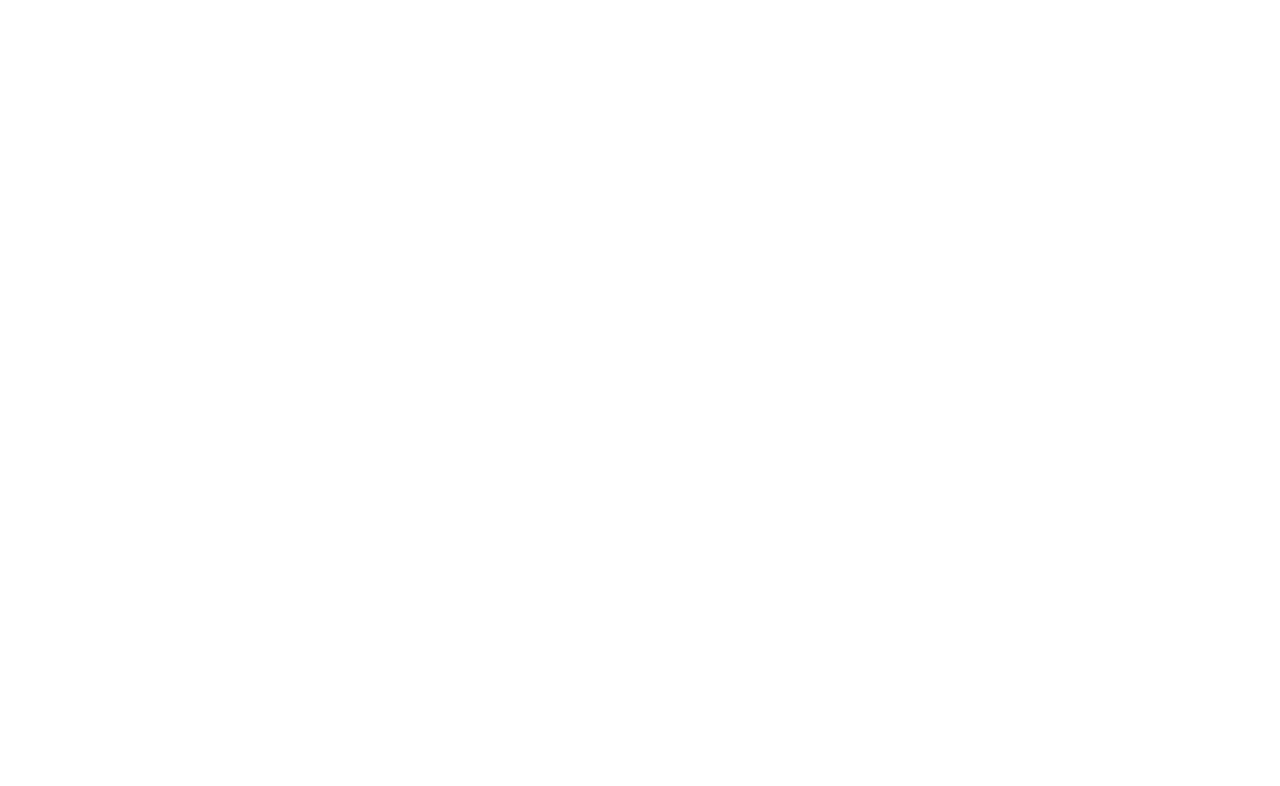
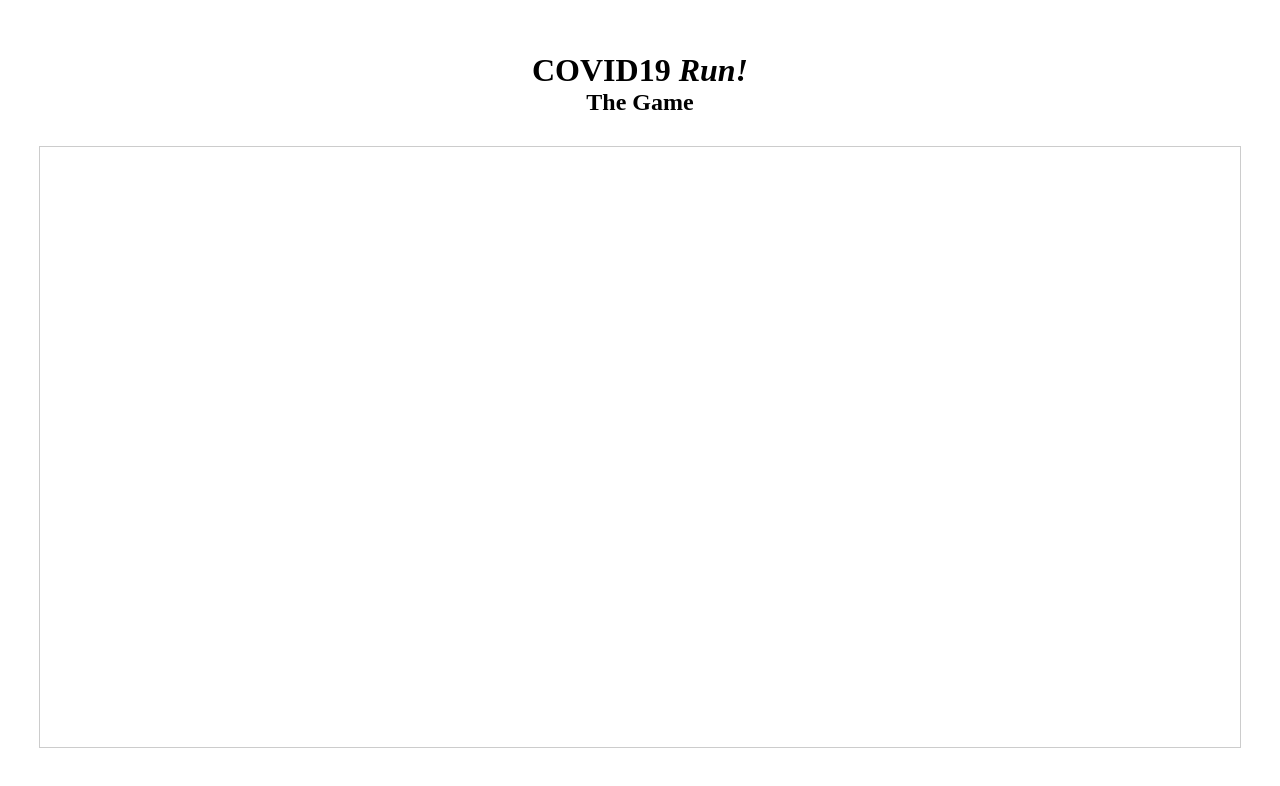
Before and after one commit to juliramon/project-M1, a plain HTML site: page index.html in a window 1280 px wide. Drawn offline with Linux system fonts and the light colour scheme.

Commit message:
Game initialization + character + obstacles + points

```diff
--- a/index.html
+++ b/index.html
@@ -8,8 +8,19 @@
 </head>
 
 <body>
-
-    <script src="./js/logic.js"></script>
+    <main>
+        <div class="canvas-wrapper">
+            <h1>COVID19 <em>Run!</em></h1>
+            <h2>The Game</h2>
+            <canvas id="canvas" width="1200" height="600"></canvas>
+        </div>
+    </main>
+    <script src="./js/background.js"></script>
+    <script src="./js/character.js"></script>
+    <script src="./js/obstacles.js"></script>
+    <script src="./js/score.js"></script>
+    <script src="./js/health.js"></script>
+    <script src="./js/main.js"></script>
 </body>
 
 </html>
--- /dev/null
+++ b/js/background.js
@@ -0,0 +1,22 @@
+let background = {
+    img: new Image(),
+    x: canvas.width,
+    y: 0,
+    width: canvas.width,
+    height: canvas.height,
+    speed: -1,
+    frames: 0,
+    move: function () {
+        this.x += this.speed;
+        this.x %= canvas.width;
+    },
+    show: function () {
+        this.img.src = './img/bg-game.svg';
+        ctx.drawImage(this.img, this.x, 0);
+        ctx.drawImage(this.img, this.x - this.img.width + 1, 0);
+        this.x += this.speed;
+        if (this.x <= 0) {
+            this.x = canvas.width;
+        }
+    }
+}
--- /dev/null
+++ b/js/character.js
@@ -0,0 +1,56 @@
+let character = {
+    img: new Image(),
+    x: 50,
+    y: 430,
+    width: 150,
+    height: 150,
+    jumpHeight: 10,
+    speedY: 0,
+    gravity: 0,
+    gravitySpeed: 0,
+    lives: 0,
+    show: function () {
+        this.img.src = './img/doctor.svg';
+        ctx.drawImage(this.img, this.x, this.y, this.width, this.height);
+    },
+    newPos: function () {
+        this.gravitySpeed += this.gravity;
+        this.y += this.speedY + this.gravitySpeed;
+        this.hitBottom();
+        this.hitTop();
+    },
+    hitBottom: function () {
+        let rockbottom = 430;
+        if (this.y > rockbottom) {
+            this.y = rockbottom;
+            this.gravitySpeed = 0;
+        }
+    },
+    hitTop: function () {
+        let rockTop = 200;
+        if (this.y < rockTop) {
+            this.y = rockTop;
+            this.gravitySpeed = 0;
+        }
+    },
+    crash: function (item) {
+        let left = this.x + 50;
+        let right = this.x + (this.width) - 50;
+        let top = this.y;
+        let bottom = this.y + (this.height) - 50;
+        let obsLeft = item.x;
+        let obsRight = item.x + (item.width);
+        let obsTop = item.y;
+        let obsBottom = item.y + (item.height);
+        let crash = true;
+
+        (bottom < obsTop) || (top > obsBottom) || (right < obsLeft) || (left > obsRight) ? crash = false: null;
+
+        return crash;
+    },
+    checkCrash: function () {
+        obstacles.obstacles.forEach(obs => character.crash(obs) ? gameOver() : null);
+
+        health.item.forEach(item => character.crash(item) ? character.lives++ : null);
+    }
+}
--- /dev/null
+++ b/js/health.js
@@ -0,0 +1,24 @@
+let health = {
+    item: [],
+    speedX: 10,
+    initialize: function () {
+        let singleObstacle = {
+            x: canvas.width,
+            y: 0,
+            minY: canvas.height - 200,
+            maxY: canvas.height - 100,
+            img: new Image(),
+            width: 80,
+            height: 80
+        }
+        singleObstacle.y = Math.floor(Math.random() * (singleObstacle.maxY - singleObstacle.minY + 1) + singleObstacle.minY);
+        this.item.push(singleObstacle);
+    },
+    show: function () {
+        this.item.forEach(obs => obs.x -= this.speedX);
+        this.item.forEach(obs => {
+            obs.img.src = './img/face-mask.svg';
+            ctx.drawImage(obs.img, obs.x, obs.y, obs.width, obs.height);
+        })
+    }
+}
--- /dev/null
+++ b/js/main.js
@@ -0,0 +1,48 @@
+let canvas = document.querySelector('canvas');
+let ctx = canvas.getContext('2d');
+
+startGame();
+
+function startGame() {
+    requestAnimationFrame(updateCanvas);
+    obstacles.initialize();
+    setInterval(() => obstacles.initialize(), 5000);
+    setInterval(() => health.initialize(), 3000);
+    document.addEventListener('keydown', getKeyDown);
+    document.addEventListener('keyup', getKeyUp);
+}
+
+function getKeyDown(event) {
+    if (event.code == 'ArrowUp' && character.y >= 430) {
+        character.gravity = -2.2;
+    } else if (event.code == 'ArrowUp' && character.y !== 430) {
+        getKeyUp(event);
+    }
+}
+
+function getKeyUp(event) {
+    if (event.code == 'ArrowUp') {
+        character.gravity = 0.6;
+    }
+}
+
+function updateCanvas() {
+    ctx.save();
+    ctx.clearRect(0, 0, canvas.width, canvas.height);
+    background.move();
+    background.show();
+    character.show();
+    character.newPos();
+    obstacles.show();
+    character.checkCrash();
+    health.show();
+    background.frames++;
+    showScore();
+    let animation = requestAnimationFrame(updateCanvas)
+    ctx.restore();
+}
+
+function gameOver() {
+    cancelAnimationFrame(animation);
+    console.log('game over');
+}
--- /dev/null
+++ b/js/obstacles.js
@@ -0,0 +1,24 @@
+let obstacles = {
+    obstacles: [],
+    speedX: 10,
+    initialize: function () {
+        let singleObstacle = {
+            x: canvas.width,
+            y: 0,
+            minY: canvas.height - 200,
+            maxY: canvas.height - 100,
+            img: new Image(),
+            width: 80,
+            height: 80
+        }
+        singleObstacle.y = Math.floor(Math.random() * (singleObstacle.maxY - singleObstacle.minY + 1) + singleObstacle.minY);
+        this.obstacles.push(singleObstacle);
+    },
+    show: function () {
+        this.obstacles.forEach(obs => obs.x -= this.speedX);
+        this.obstacles.forEach(obs => {
+            obs.img.src = './img/covid19.svg';
+            ctx.drawImage(obs.img, obs.x, obs.y, obs.width, obs.height);
+        })
+    }
+}
--- /dev/null
+++ b/js/score.js
@@ -0,0 +1,5 @@
+function showScore() {
+    ctx.font = '30px Verdana';
+    ctx.fillText(`Points: ${background.frames}`, character.x, 50);
+    ctx.fillText(`Lives: ${character.lives}`, character.x + 200, 50);
+}
--- a/styles/styles.css
+++ b/styles/styles.css
@@ -0,0 +1,36 @@
+body {
+    overflow: hidden;
+    margin: 0;
+    padding: 0;
+}
+
+main {
+    display: flex;
+    align-items: center;
+    justify-content: center;
+    height: 100vh;
+}
+
+canvas {
+    margin-top: -15px;
+    position: relative;
+}
+
+.canvas-wrapper {
+    display: block;
+    width: auto;
+    height: auto;
+}
+
+h1,
+h2 {
+    text-align: center;
+    margin: 0;
+}
+
+#canvas {
+    border: 1px solid #ccc;
+    display: block;
+    margin: 0 auto;
+    margin-top: 30px;
+}
```
Also changed, not shown: img/bg-game.svg (added), img/covid19.svg (added), img/doctor.svg (added), img/face-mask.svg (added), js/logic.js (deleted).
